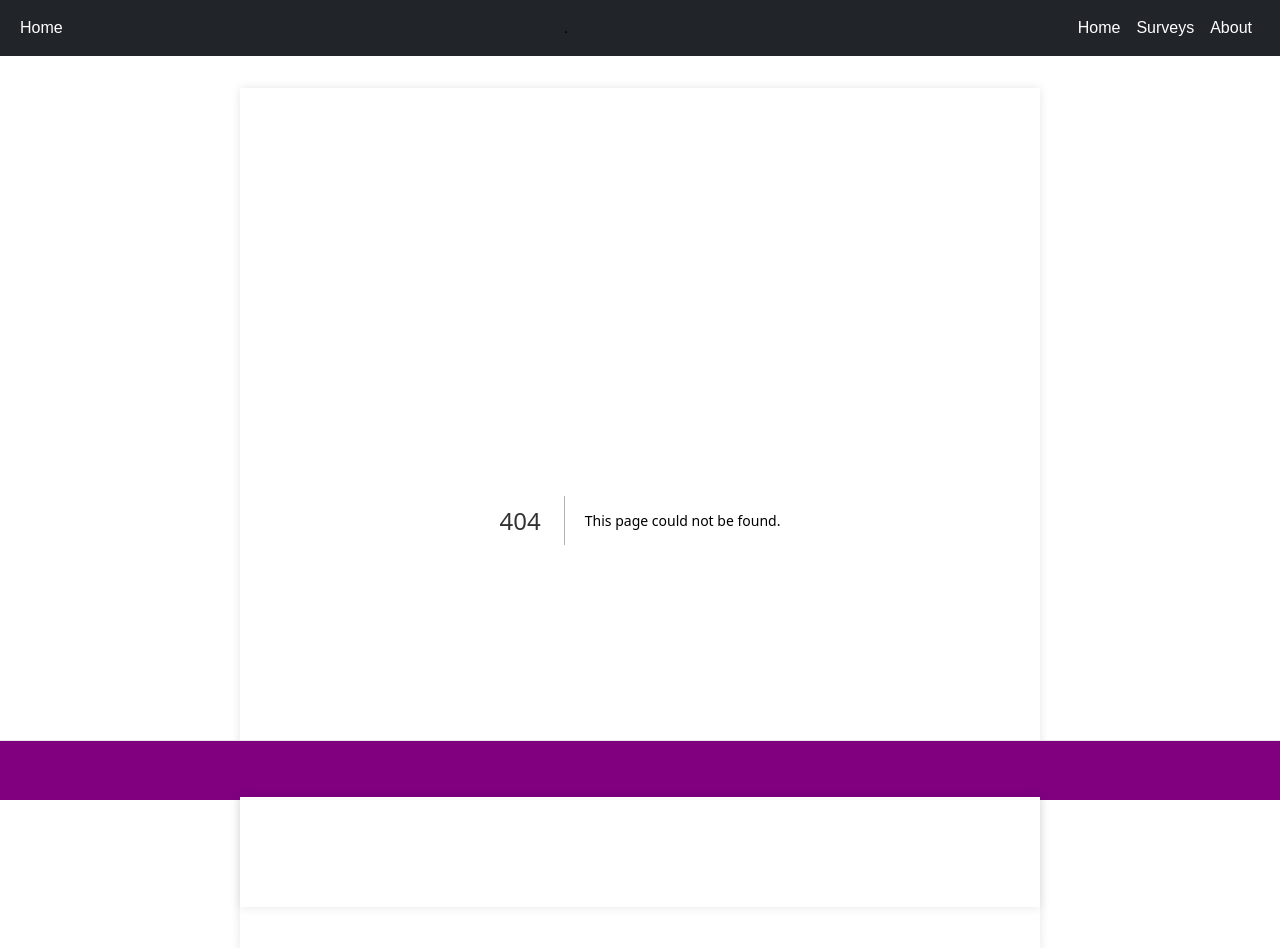
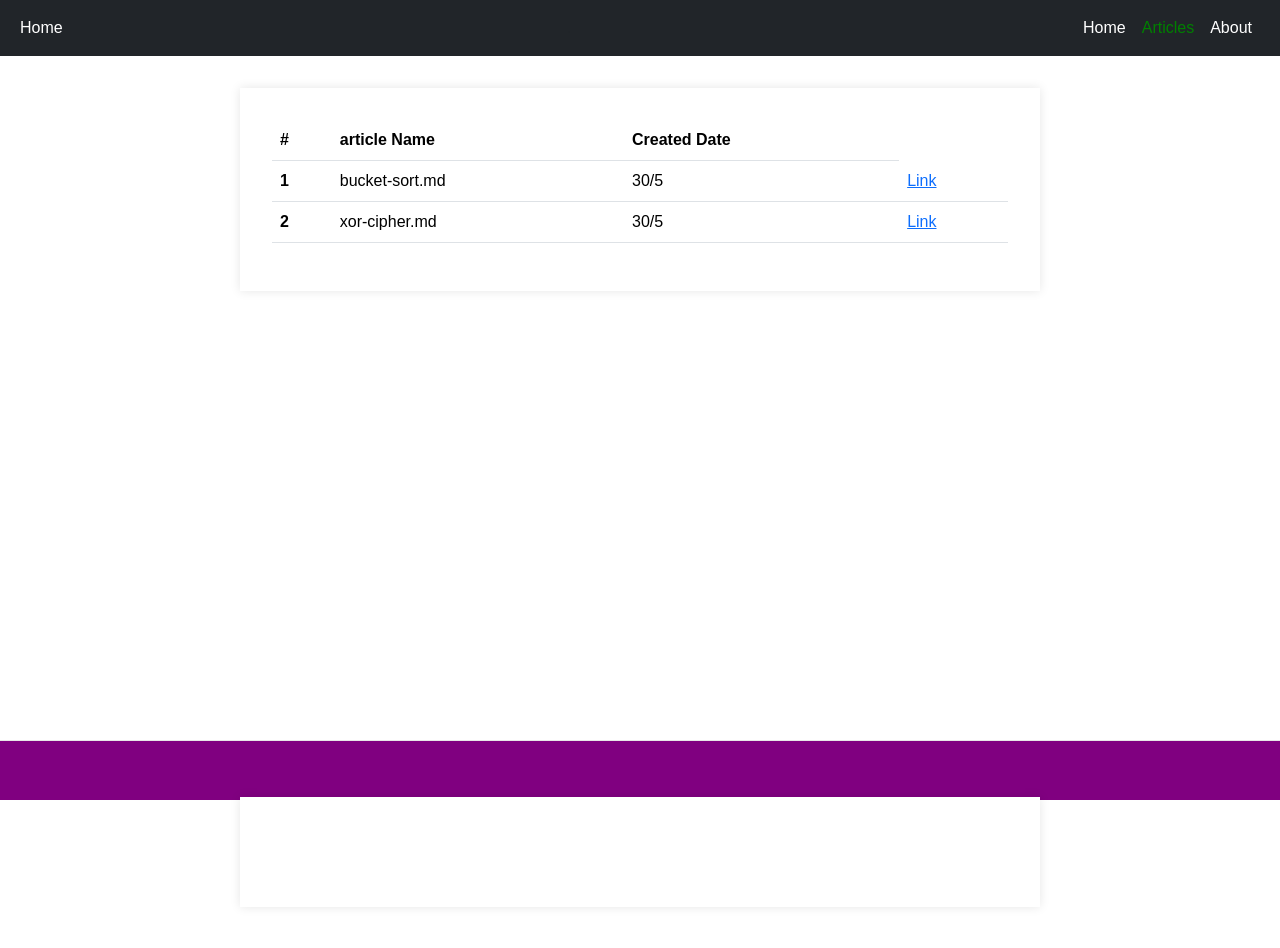
Before and after one commit to evatikiotis/Jiu-Jitsu-Surveys, a Next.js app in the folder FE-surveys-webapp/: page /articles in a window 1280 px wide. Before the commit this address had no page. Shown: the top 948 px of the page. After the commit the page ends 800 px from the top, so only its background shows below. Built offline with nearby package versions, Linux system fonts and the light colour scheme.

Commit message:
articles as readme

```diff
--- a/FE-surveys-webapp/package.json
+++ b/FE-surveys-webapp/package.json
@@ -15,7 +15,8 @@
     "next": "^14.2.3",
     "react": "^18.3.1",
     "react-bootstrap": "^2.10.2",
-    "react-dom": "^18.3.1"
+    "react-dom": "^18.3.1",
+    "react-markdown": "^9.0.1"
   },
   "devDependencies": {
     "@types/node": "20.12.12",
--- /dev/null
+++ b/FE-surveys-webapp/src/components/ArticleListItem.js
@@ -0,0 +1,23 @@
+import React from "react";
+import Link from "next/link";
+
+export default function ArticleListItem({ article, index }) {
+  return (
+    <>
+      <tr>
+        <th className="display-none-small-screen" scope="row">
+          {index + 1}
+        </th>
+        <td>{article}</td>
+        <td>30/5</td>
+        <td>
+          <Link href={`/articles/${article}`}>
+            Link
+          </Link>
+        </td>
+
+
+      </tr>
+    </>
+  );
+}
--- a/FE-surveys-webapp/src/components/NavigationBar.js
+++ b/FE-surveys-webapp/src/components/NavigationBar.js
@@ -7,8 +7,8 @@ import Link from "next/link";
 export default function NavigationBar(router) {
   const HOME_LABEL = "Home";
   const HOME_PATHNAME = "/";
-  const SURVEYS_LABEL = "Surveys";
-  const SURVEYS_PATHNAME = "/surveys";
+  const SURVEYS_LABEL = "Articles";
+  const SURVEYS_PATHNAME = "/articles";
   const ABOUT_LABEL = "About";
   const ABOUT_PATHNAME = "/about";
 
--- /dev/null
+++ b/FE-surveys-webapp/src/pages/articles/index.tsx
@@ -0,0 +1,53 @@
+import ArticleListItem from "../../components/ArticleListItem";
+import { promises as fs } from 'fs';
+
+
+export default function ArticlesList(props: any) {
+  // eslint-disable-next-line react/prop-types
+  const {articles} = props;
+  return (
+    <>
+      <div>
+        <div>
+          <table className="table">
+            <thead>
+            <tr>
+              <th className="display-none-small-screen" scope="col">
+                {" "}
+                #{" "}
+              </th>
+              <th scope="col"> article Name</th>
+              <th scope="col"> Created Date</th>
+            </tr>
+            </thead>
+            <tbody>
+            {articles.map((article: any, index: any) => (
+              <ArticleListItem key={article} article={article} index={index}/>
+            ))}
+            </tbody>
+          </table>
+        </div>
+      </div>
+    </>
+  );
+}
+// This function gets called at build time on server-side.
+// It won't be called on client-side, so you can even do
+// direct database queries. See the "Technical details" section.
+export async function getStaticProps() {
+
+
+  return {props: {articles: await readFile("./src/articles")}};
+
+}
+
+
+async function readFile(path: any) {
+       try {
+          //  const data = await fs.readFile(path, 'utf8');
+          return await fs.readdir(path);
+
+       } catch (err) {
+           console.error(err);
+       }
+   }
```
Also changed, not shown: FE-surveys-webapp/src/articles/bucket-sort.md (added, +1 -0 lines), FE-surveys-webapp/src/articles/xor-cipher.md (added, +1 -0 lines), FE-surveys-webapp/src/components/SurveyListItem.js (deleted, +0 -30 lines), FE-surveys-webapp/src/pages/articles/[pid].tsx (added, +10 -0 lines), FE-surveys-webapp/src/pages/surveys/[pid].tsx (deleted, +0 -20 lines), FE-surveys-webapp/src/pages/surveys/index.tsx (deleted, +0 -53 lines), 1 other file (tests, documents, lock files or other folders).
